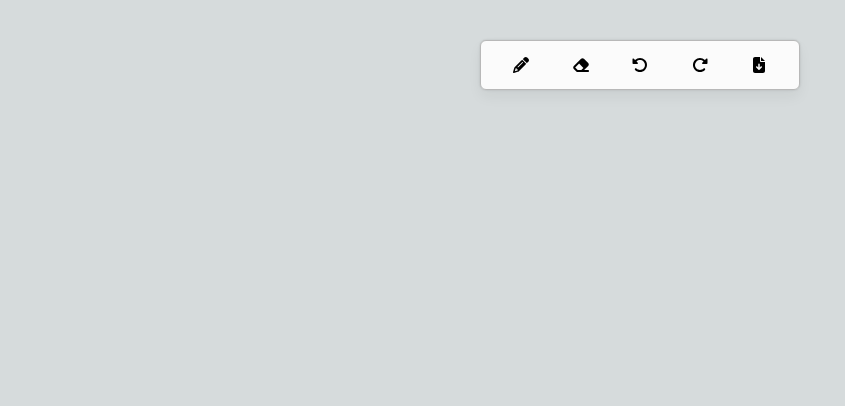
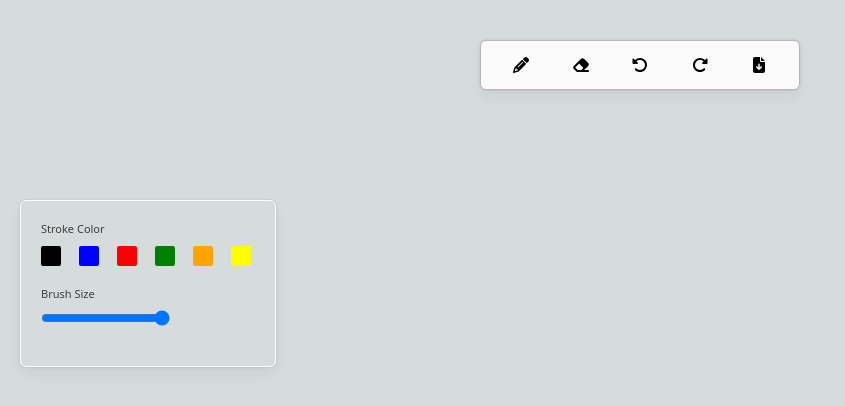
Before and after one commit to mynk1997/sketchbook-frontend, a Next.js app: page / in a window 1280 px wide. Shown: the top 406 px of the page, without its empty margins (0-845 px from the left). Built offline with nearby package versions, Linux system fonts and the light colour scheme.

Commit message:
Brush toolbox created

```diff
--- a/src/components/MenuBar/index.js
+++ b/src/components/MenuBar/index.js
@@ -7,6 +7,7 @@
   faFileArrowDown,
 } from "@fortawesome/free-solid-svg-icons";
 import styles from './index.module.css'
+
 
 const Menu = () => {
   return (
--- a/src/components/Toolbox/index.js
+++ b/src/components/Toolbox/index.js
@@ -0,0 +1,28 @@
+import { COLORS } from "../constants"
+import styles from './index.module.css'
+
+const Toolbox =()=>{
+    return(
+        <div className={styles.toolBoxContainer}>
+            <div className={styles.toolItem}>
+                <h4 className={styles.toolText}>Stroke Color</h4>
+                <div className={styles.itemContainer}>
+                    <div className={styles.colorBox} style={{backgroundColor:COLORS.BLACK}}/>
+                    <div className={styles.colorBox} style={{backgroundColor:COLORS.BLUE}}/>
+                    <div className={styles.colorBox} style={{backgroundColor:COLORS.RED}}/>
+                    <div className={styles.colorBox} style={{backgroundColor:COLORS.GREEN}}/>
+                    <div className={styles.colorBox} style={{backgroundColor:COLORS.ORANGE}}/>
+                    <div className={styles.colorBox} style={{backgroundColor:COLORS.YELLOW}}/>
+                </div>
+            </div>
+            <div className={styles.toolItem}>
+                <h4 className={styles.toolText}>Brush Size</h4>
+                <div className={styles.itemContainer}>
+                    <input type="range" min={1} max={10} step={1} onChange={()=>{}}/>
+                </div>
+            </div>
+        </div>
+    )
+}
+
+export default Toolbox
--- /dev/null
+++ b/src/components/Toolbox/index.module.css
@@ -0,0 +1,27 @@
+.toolBoxContainer{
+    @apply p-5 absolute top-1/4 left-5 w-64 rounded-md;
+    box-shadow: theme('colors.shadow1');
+    border: 1px solid theme('colors.background1');
+
+    .toolItem{
+        @apply mb-5;
+
+        .toolText{
+            font-size: 11px;
+            color: theme('colors.text1');
+        }
+
+        .itemContainer{
+            @apply flex justify-between mt-2;
+
+            .colorBox {
+                @apply h-5 w-5 mr-1 rounded-sm cursor-pointer;
+
+                &:hover, &.active {
+                    border: 1.5px solid theme('colors.border2');
+                    box-shadow: theme('colors.shadow2');
+                }
+            }
+        }
+    }
+}
--- /dev/null
+++ b/src/components/constants.js
@@ -0,0 +1,19 @@
+const COLORS = {
+    BLACK: 'black',
+    RED: 'red',
+    GREEN: 'green',
+    BLUE: 'blue',
+    ORANGE: 'orange',
+    YELLOW: 'yellow',
+    WHITE: 'white'
+}
+
+const MENU_ITEMS = {
+    PENCIL: 'PENCIL',
+    ERASER: 'ERASER',
+    UNDO: 'UNDO',
+    REDO: 'REDO',
+    DOWNLOAD: 'DOWNLOAD'
+}
+
+export {COLORS, MENU_ITEMS}
--- a/src/pages/index.js
+++ b/src/pages/index.js
@@ -1,6 +1,7 @@
 import Image from 'next/image'
 import { Inter } from 'next/font/google'
 import Menu from '@/components/MenuBar'
+import Toolbox from '@/components/Toolbox'
 
 const inter = Inter({ subsets: ['latin'] })
 
@@ -8,6 +9,7 @@
   return (
     <div>
       <Menu/>
+      <Toolbox/>
     </div>
   )
 }
```
